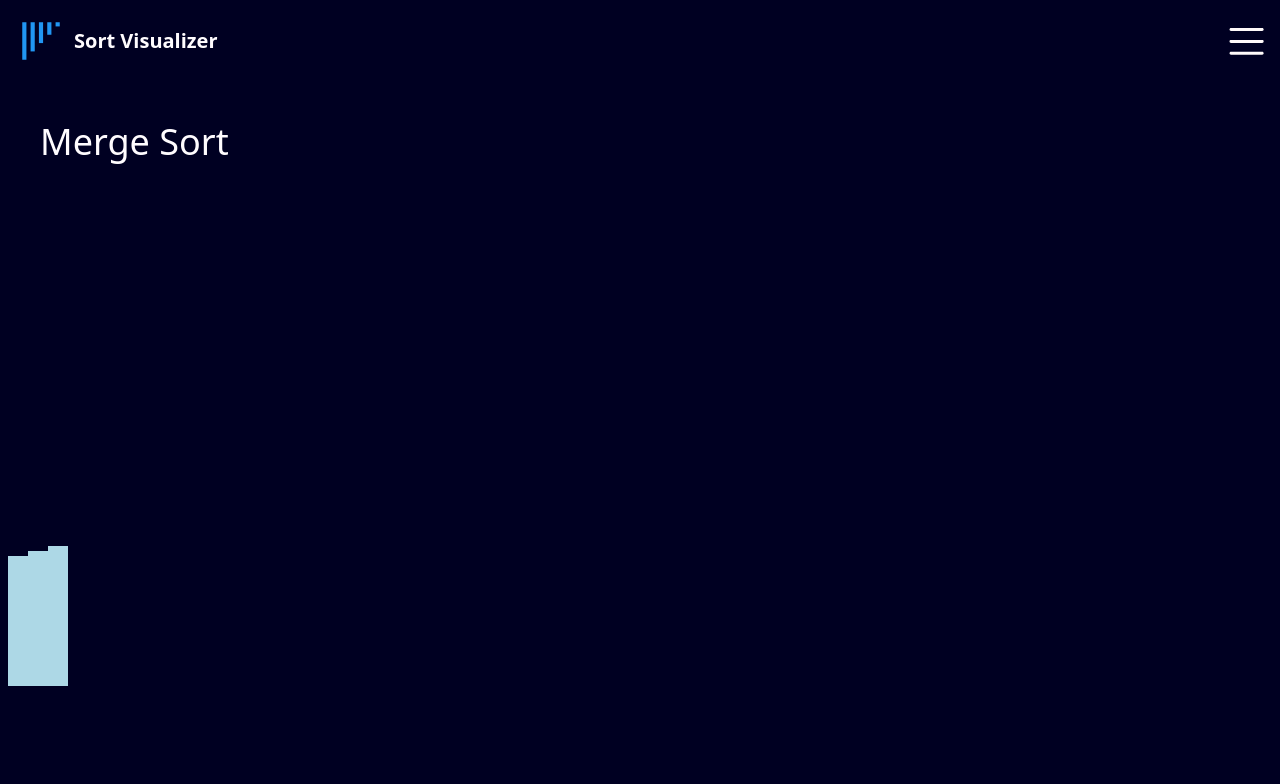
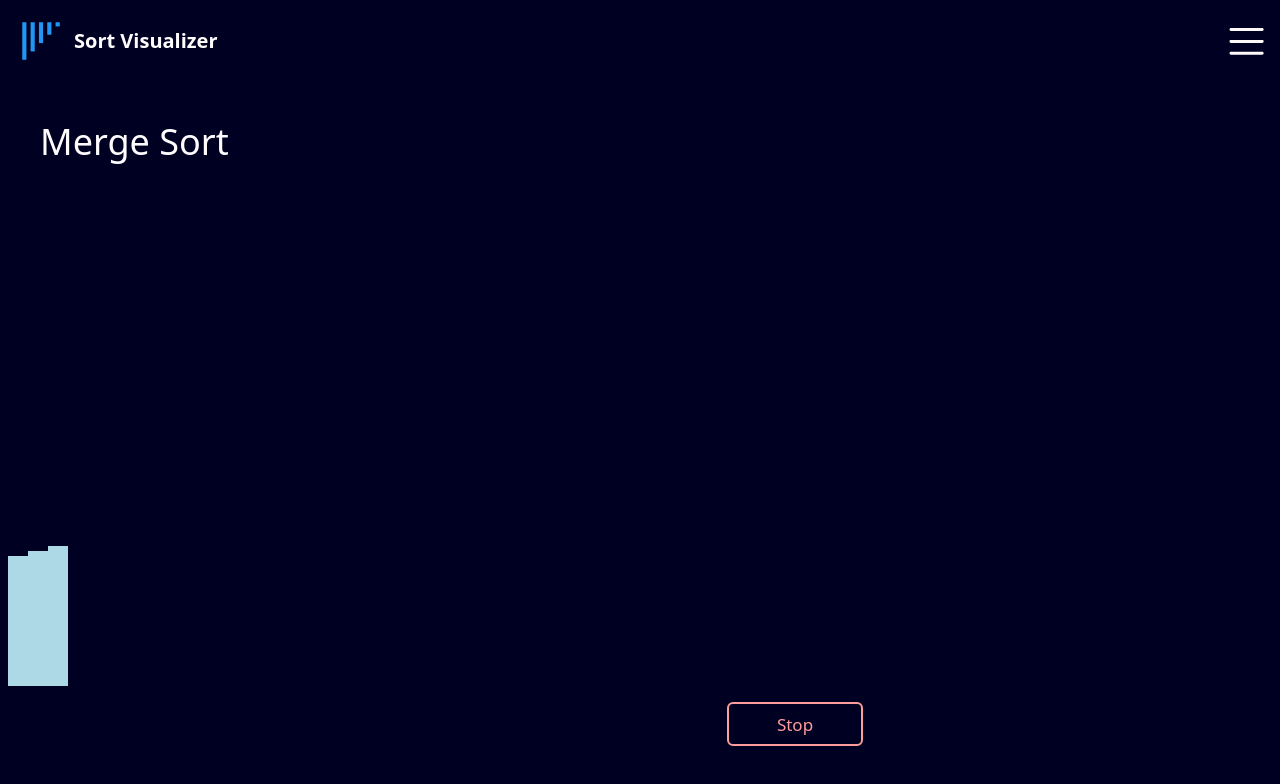
Before and after one commit to Abdirazak140/Sorting_Visualizer, a React (Create React App) app in the folder my-app/: page /merge-sort in a window 1280 px wide. Both pictures are taken after a click on the button "start". Shown: the top 784 px of the page. Built offline with nearby package versions, Linux system fonts and the light colour scheme.

Commit message:
Update merge_sort.jsx

```diff
--- a/my-app/src/pages/sorts/merge_sort.jsx
+++ b/my-app/src/pages/sorts/merge_sort.jsx
@@ -83,6 +83,7 @@ export default function MergeSort() {
                 </div>
                 <div>
                     <button id="play-btn" className={`options text-center ${isSorting ? 'invisible' : ''}`} onClick={start}>start</button>
+                    <button id="stop-btn" className={`options text-center ${isSorting ? '' : 'invisible'}`}>Stop</button>
                 </div>
             </div>
         </div>
```
